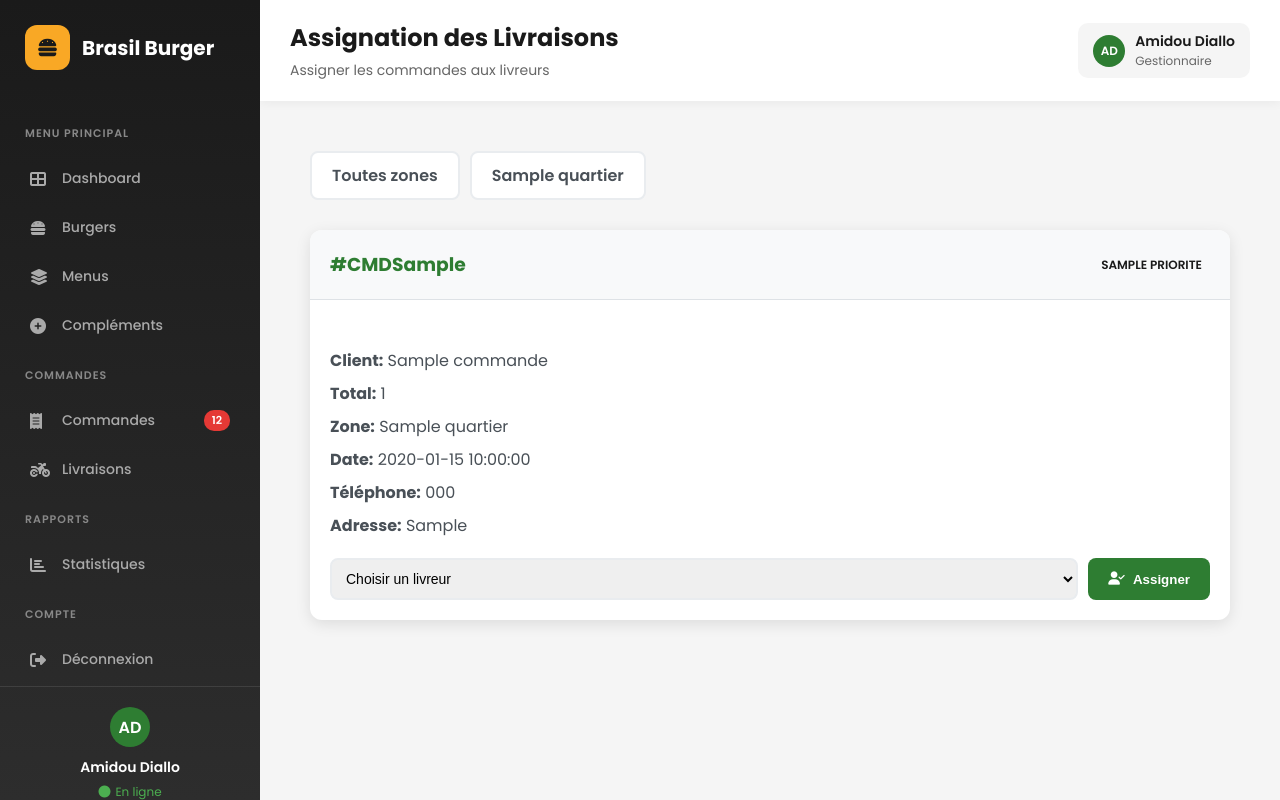
After one commit to halima2406/brasil-burger, a Symfony app: template templates/admin/livraison/assignation.html.twig in a window 1280 px wide. The commit adds this page. Run offline with Twig, Linux system fonts and the light colour scheme; the template is opened without the code that fills it: most values are stand-ins (such as "Sample title", 1, 10 or a date in 2020); some libraries are stand-ins or nearby versions.

Commit message:
UI: Page assignation commandes aux livreurs

```diff
--- /dev/null
+++ b/templates/admin/livraison/assignation.html.twig
@@ -0,0 +1,159 @@
+{% extends 'admin/base.html.twig' %}
+
+{% block title %}Assignation Livraisons - Brasil Burger{% endblock %}
+{% block page_title %}Assignation des Livraisons{% endblock %}
+{% block page_subtitle %}Assigner les commandes aux livreurs{% endblock %}
+
+{% block body %}
+    <div class="assignation-container">
+        <div class="filters-section">
+            <div class="filter-group">
+                <a href="{{ path('app_livraison_assignation', {zone: 'all'}) }}"
+                   class="filter-btn {{ zoneFilter == 'all' ? 'active' : '' }}">
+                    Toutes zones
+                </a>
+                {% for zone in zones %}
+                    <a href="{{ path('app_livraison_assignation', {zone: zone.id}) }}"
+                       class="filter-btn {{ zoneFilter == zone.id ? 'active' : '' }}">
+                        {{ zone.quartier }}
+                    </a>
+                {% endfor %}
+            </div>
+        </div>
+
+        <div class="commandes-container">
+            {% if commandes is empty %}
+                <div class="empty-state">
+                    <i class="fas fa-box-open fa-3x mb-3"></i>
+                    <h4>Aucune commande à assigner</h4>
+                    <p>Les nouvelles commandes apparaîtront ici</p>
+                </div>
+            {% else %}
+                <div class="commandes-grid">
+                    {% for commande in commandes %}
+                    <div class="commande-card">
+                        <div class="card-header">
+                            <h3>#CMD{{ commande.numero_commande }}</h3>
+                            <span class="priorite-badge {{ commande.priorite }}">{{ commande.priorite|upper }}</span>
+                        </div>
+
+                        <div class="card-body">
+                            <div class="commande-info">
+                                <p><strong>Client:</strong> {{ commande.client_nom }}</p>
+                                <p><strong>Total:</strong> {{ commande.total_avec_livraison }}</p>
+                                <p><strong>Zone:</strong> {{ commande.quartier }}</p>
+                                <p><strong>Date:</strong> {{ commande.date_formate }}</p>
+                                <p><strong>Téléphone:</strong> {{ commande.telephone_client }}</p>
+                                <p><strong>Adresse:</strong> {{ commande.adresse_livraison }}</p>
+                            </div>
+
+                            <div class="assignation-form">
+                                <select id="livreur-{{ commande.id }}" class="livreur-select">
+                                    <option value="">Choisir un livreur</option>
+                                    {% for livreur in livreurs %}
+                                        <option value="{{ livreur.id }}">{{ livreur.nom }}</option>
+                                    {% endfor %}
+                                </select>
+
+                                <button class="btn-assigner" onclick="assignerCommande({{ commande.id }})">
+                                    <i class="fas fa-user-check"></i> Assigner
+                                </button>
+                            </div>
+                        </div>
+                    </div>
+                    {% endfor %}
+                </div>
+            {% endif %}
+        </div>
+    </div>
+{% endblock %}
+
+{% block javascripts %}
+    {{ parent() }}
+    <script>
+        async function assignerCommande(commandeId) {
+            const livreurSelect = document.getElementById('livreur-' + commandeId);
+            const livreurId = livreurSelect.value;
+
+            if (!livreurId) {
+                showNotification('Veuillez sélectionner un livreur', 'error');
+                return;
+            }
+
+            try {
+                const formData = new FormData();
+                formData.append('livreur_id', livreurId);
+
+                const response = await fetch(`/admin/livraison/assigner/${commandeId}`, {
+                    method: 'POST',
+                    body: formData
+                });
+
+                const data = await response.json();
+
+                if (data.success) {
+                    showNotification(data.message, 'success');
+                    setTimeout(() => location.reload(), 1500);
+                } else {
+                    showNotification('Erreur: ' + data.error, 'error');
+                }
+
+            } catch (error) {
+                showNotification('Erreur lors de l\'assignation', 'error');
+            }
+        }
+
+        function showNotification(message, type) {
+            const notification = document.createElement('div');
+            notification.className = `notification ${type}`;
+            notification.innerHTML = `
+                <i class="fas ${type === 'success' ? 'fa-check-circle' : 'fa-exclamation-circle'}"></i>
+                ${message}
+            `;
+
+            document.body.appendChild(notification);
+
+            setTimeout(() => {
+                notification.classList.add('show');
+            }, 100);
+
+            setTimeout(() => {
+                notification.classList.remove('show');
+                setTimeout(() => {
+                    document.body.removeChild(notification);
+                }, 300);
+            }, 3000);
+        }
+    </script>
+{% endblock %}
+
+{% block stylesheets %}
+    {{ parent() }}
+    <style>
+        .assignation-container { padding: 20px; }
+        .filters-section { margin-bottom: 30px; }
+        .filter-group { display: flex; gap: 10px; flex-wrap: wrap; }
+        .filter-btn { padding: 10px 20px; background: white; border: 2px solid #e9ecef; border-radius: 8px; color: #495057; text-decoration: none; font-weight: 600; transition: all 0.3s; }
+        .filter-btn:hover, .filter-btn.active { background: #2e7d32; color: white; border-color: #2e7d32; text-decoration: none; }
+        .commandes-grid { display: grid; grid-template-columns: repeat(auto-fit, minmax(400px, 1fr)); gap: 20px; }
+        .commande-card { background: white; border-radius: 12px; box-shadow: 0 4px 15px rgba(0,0,0,0.1); overflow: hidden; }
+        .card-header { display: flex; justify-content: space-between; align-items: center; padding: 20px; background: #f8f9fa; border-bottom: 1px solid #dee2e6; }
+        .card-header h3 { margin: 0; color: #2e7d32; font-weight: 700; }
+        .priorite-badge { padding: 4px 8px; border-radius: 4px; font-size: 12px; font-weight: 600; }
+        .priorite-badge.urgent { background: #dc3545; color: white; }
+        .priorite-badge.normale { background: #ffc107; color: black; }
+        .priorite-badge.recente { background: #28a745; color: white; }
+        .card-body { padding: 20px; }
+        .commande-info p { margin: 8px 0; color: #495057; }
+        .assignation-form { display: flex; gap: 10px; margin-top: 20px; }
+        .livreur-select { flex: 1; padding: 10px; border: 2px solid #e9ecef; border-radius: 8px; font-size: 14px; }
+        .livreur-select:focus { outline: none; border-color: #2e7d32; }
+        .btn-assigner { background: #2e7d32; color: white; border: none; padding: 10px 20px; border-radius: 8px; font-weight: 600; cursor: pointer; transition: all 0.3s; display: flex; align-items: center; gap: 8px; }
+        .btn-assigner:hover { background: #1b5e20; transform: translateY(-2px); }
+        .empty-state { text-align: center; padding: 60px 20px; color: #6c757d; }
+        .notification { position: fixed; top: 20px; right: 20px; background: white; padding: 15px 20px; border-radius: 8px; box-shadow: 0 4px 15px rgba(0,0,0,0.1); border-left: 4px solid #2e7d32; transform: translateX(100%); opacity: 0; transition: all 0.3s; z-index: 2000; }
+        .notification.show { transform: translateX(0); opacity: 1; }
+        .notification.error { border-left-color: #dc3545; }
+        .notification i { margin-right: 8px; }
+    </style>
+{% endblock %}
```
Also changed, not shown: templates/admin/livraison/list.html.twig (+129 -28 lines).
